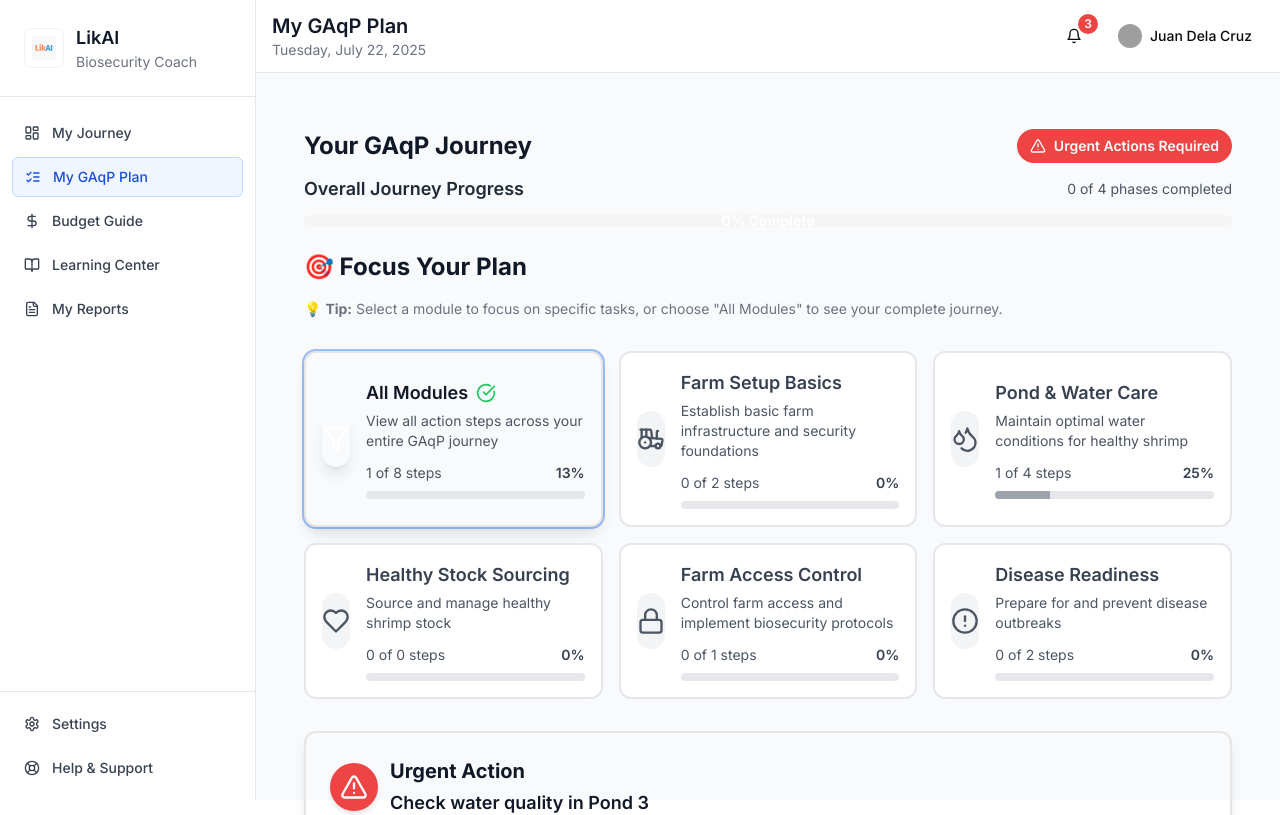
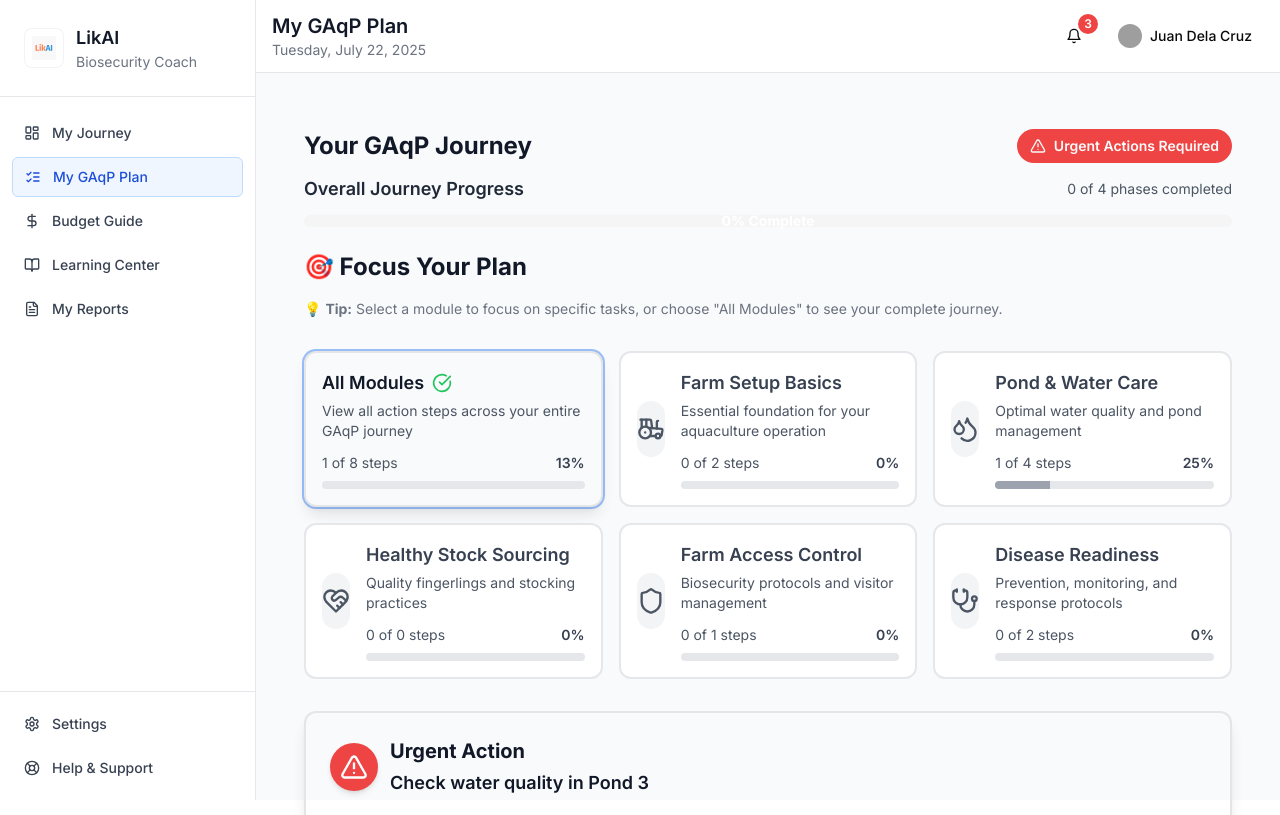
Before and after one commit to Web3-Iligan/LikAI, a Next.js app: page /plan in a window 1280 px wide. Shown: the top 815 px of the page. Built offline with nearby package versions, Linux system fonts and the light colour scheme; grey boxes are pictures that could not be loaded.

Commit message:
Fix: update icon references and descriptions for improved clarity and consistency in GAqP modules

```diff
--- a/src/features/plan/biosecurity-plan.tsx
+++ b/src/features/plan/biosecurity-plan.tsx
@@ -4,17 +4,15 @@ import { useSearchParams } from "next/navigation";
 import { useEffect, useState } from "react";
 
 import {
-  Activity,
-  AlertCircle,
   AlertTriangle,
   Building,
   CheckCircle,
   Clock,
   Droplets,
   Filter,
-  Heart,
-  Lock,
+  HeartHandshake,
   Shield,
+  Stethoscope,
   Tractor,
   Truck,
   Users,
@@ -45,7 +43,7 @@ const categoryIcons: { [key: string]: any } = {
   "Pond Management": Droplets,
   "Equipment Management": Wrench,
   "Waste Management": AlertTriangle,
-  "Animal Health": Activity,
+  "Animal Health": HeartHandshake,
 };
 
 // GAqP Module structure for the seamless journey
@@ -73,39 +71,39 @@ const gaqpModules = [
     name: "Farm Setup Basics",
     icon: Tractor,
     color: "blue",
-    description: "Establish basic farm infrastructure and security foundations",
+    description: "Essential foundation for your aquaculture operation",
     categories: ["Infrastructure", "Access Control"],
   },
   {
     id: "pond-water",
     name: "Pond & Water Care",
     icon: Droplets,
-    color: "cyan",
-    description: "Maintain optimal water conditions for healthy shrimp",
+    color: "green",
+    description: "Optimal water quality and pond management",
     categories: ["Water Management", "Pond Management"],
   },
   {
     id: "stock-sourcing",
     name: "Healthy Stock Sourcing",
-    icon: Heart,
-    color: "green",
-    description: "Source and manage healthy shrimp stock",
+    icon: HeartHandshake,
+    color: "orange",
+    description: "Quality fingerlings and stocking practices",
     categories: ["Animal Health"],
   },
   {
     id: "access-control",
     name: "Farm Access Control",
-    icon: Lock,
+    icon: Shield,
     color: "purple",
-    description: "Control farm access and implement biosecurity protocols",
+    description: "Biosecurity protocols and visitor management",
     categories: ["Human Resources", "Access Control"],
   },
   {
     id: "disease-readiness",
     name: "Disease Readiness",
-    icon: AlertCircle,
-    color: "orange",
-    description: "Prepare for and prevent disease outbreaks",
+    icon: Stethoscope,
+    color: "red",
+    description: "Prevention, monitoring, and response protocols",
     categories: ["Equipment Management", "Waste Management", "Feed Management"],
   },
 ];
@@ -573,6 +571,7 @@ export function BiosecurityPlan({ farmProfile }: BiosecurityPlanProps) {
                       : "border-gray-200 bg-white hover:border-gray-300 hover:shadow-md"
                   }`}
                 >
+                  {module.id !== "all" && (
                     <div
                       className={`flex h-14 w-14 flex-shrink-0 items-center justify-center rounded-full transition-all duration-200 ${
                         isSelected
@@ -592,6 +591,7 @@ export function BiosecurityPlan({ farmProfile }: BiosecurityPlanProps) {
                     >
                       <module.icon className="h-7 w-7" />
                     </div>
+                  )}
                   <div className="min-w-0 flex-1">
                     <div className="flex items-center gap-2">
                       <h3
```
Lines whose indentation alone changed are shown as unchanged.
